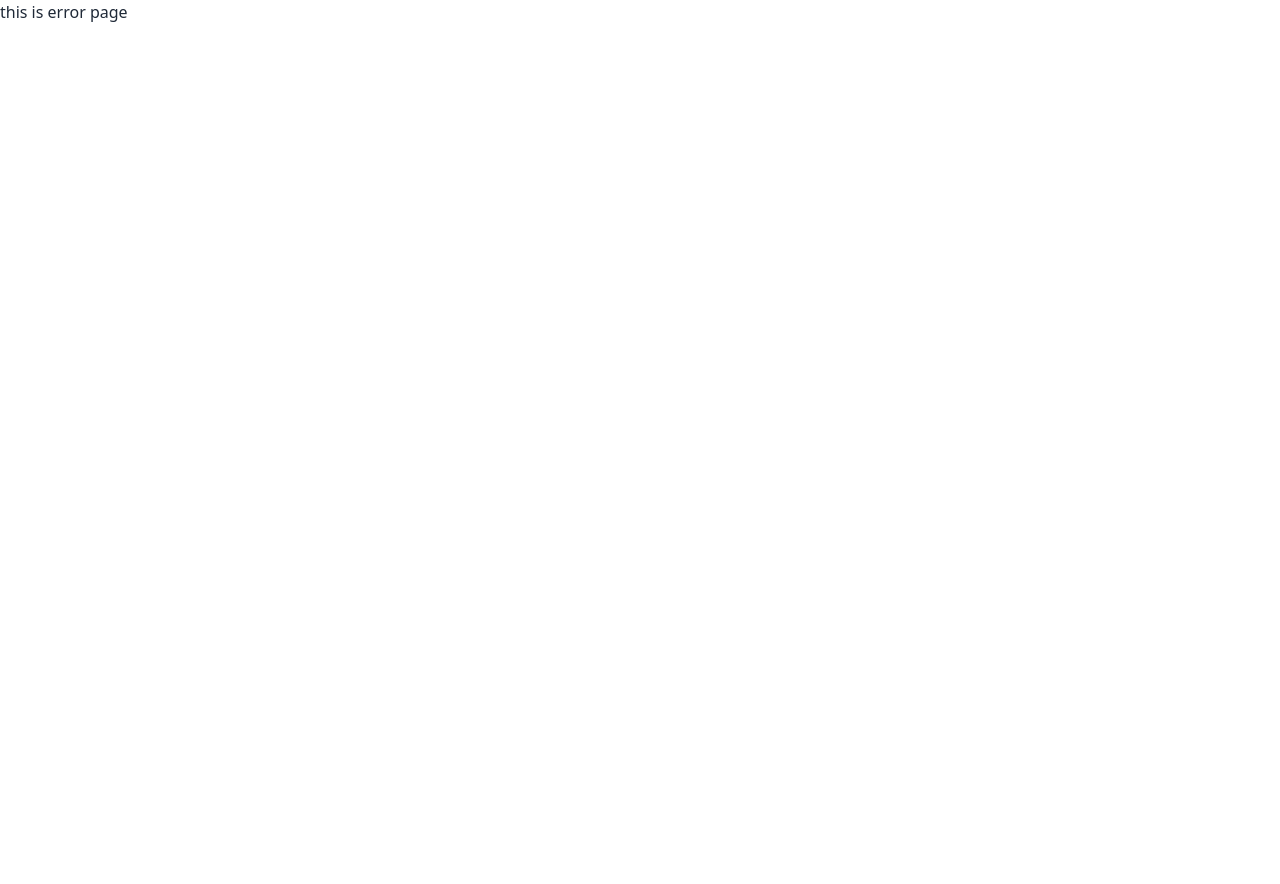
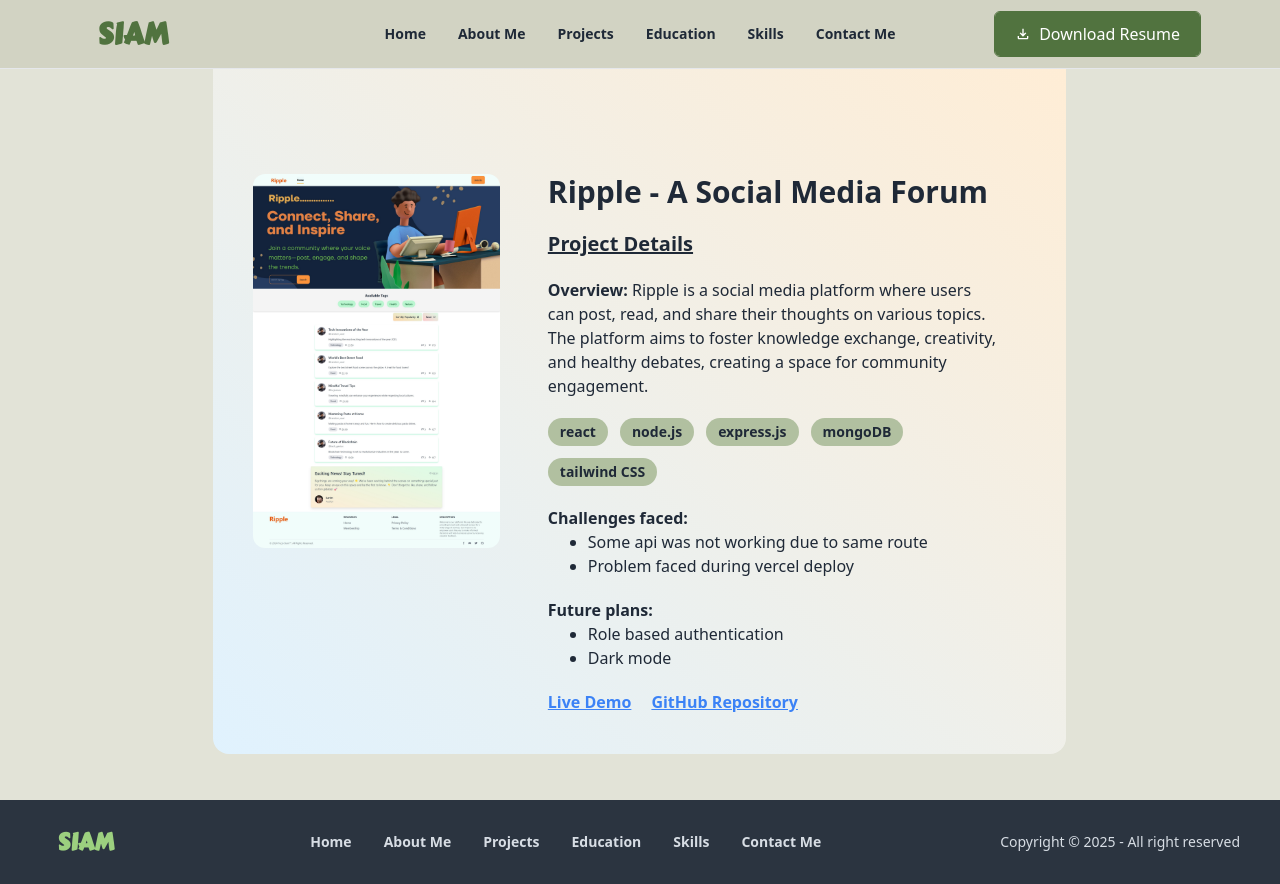
Before and after one commit to TurjoSiam/portfolio-new, a React (Vite) app: page /project/craving in a window 1280 px wide. Before the commit this address had no page. Before the commit the page ends 800 px from the top, so only its background shows below. Built offline with nearby package versions, Linux system fonts and the light colour scheme.

Commit message:
[ADDED]-new route and page added for craving project

```diff
--- /dev/null
+++ b/src/Pages/Craving/Craving.jsx
@@ -0,0 +1,40 @@
+import project3 from "../../assets/project3.jpg"
+
+const Craving = () => {
+    return (
+        <div className="w-10/12 min-h-screen lg:w-8/12 mx-auto font-spinnaker animate__animated animate__zoomIn flex items-center justify-center">
+
+            <div className="bg-gradient-to-tr from-sky-100 to-orange-100 w-full mx-auto p-10 rounded-2xl flex flex-col md:flex-row gap-5 pt-32">
+
+                <div>
+                    <img className="w-[1000px] rounded-xl hover:scale-105 transition-all duration-300 ease-in mb-3" src={project3} alt="image" />
+                </div>
+                <div className="col-span-1 px-7 font-bold space-y-5">
+                    <h2 className="text-3xl lg:text-3xl font-bold">Ripple - A Social Media Forum</h2>
+                    <h1 className="text-xl underline font-bold md:mb-5">Project Details</h1>
+                    <p>Overview: <span className="font-normal">Ripple is a social media platform where users can post, read, and share their thoughts on various topics. The platform aims to foster knowledge exchange, creativity, and healthy debates, creating a space for community engagement.</span></p>
+                    <div className="flex items-center flex-wrap gap-3">
+                        <span className="bg-secondary rounded-full font-bold px-3 py-1 text-sm">react</span>
+                        <span className="bg-secondary rounded-full font-bold px-3 py-1 text-sm">node.js</span>
+                        <span className="bg-secondary rounded-full font-bold px-3 py-1 text-sm">express.js</span>
+                        <span className="bg-secondary rounded-full font-bold px-3 py-1 text-sm">mongoDB</span>
+                        <span className="bg-secondary rounded-full font-bold px-3 py-1 text-sm">tailwind CSS</span>
+                    </div>
+                    <h2>Challenges faced: <span className="font-normal"><ul className="list-disc ml-10">
+                        <li>Some api was not working due to same route</li>
+                        <li>Problem faced during vercel deploy</li></ul></span></h2>
+                    <h2>Future plans: <span className="font-normal"><ul className="list-disc ml-10">
+                        <li>Role based authentication</li>
+                        <li>Dark mode</li>
+                    </ul></span></h2>
+                    <div className="flex items-center gap-5">
+                        <a className=" text-blue-500 underline" href="https://ripple-turjosiam.netlify.app/">Live Demo</a>
+                        <a className=" text-blue-500 underline" href="https://github.com/TurjoSiam/ripple-forum">GitHub Repository</a>
+                    </div>
+                </div>
+            </div>
+        </div>
+    );
+};
+
+export default Craving;
--- a/src/main.jsx
+++ b/src/main.jsx
@@ -11,6 +11,7 @@ import Home from './Pages/Home/Home';
 import RateWise from './Pages/RateWise/RateWise';
 import MovieSphere from './Pages/MovieSphere/MovieSphere';
 import Ripple from './Pages/Ripple/Ripple';
+import Craving from './Pages/Craving/Craving';
 
 
 const router = createBrowserRouter([
@@ -34,6 +35,10 @@ const router = createBrowserRouter([
       {
         path: "/project/ripple",
         element: <Ripple></Ripple>
+      },
+      {
+        path: "/project/craving",
+        element: <Craving></Craving>
       }
     ]
   },
```
